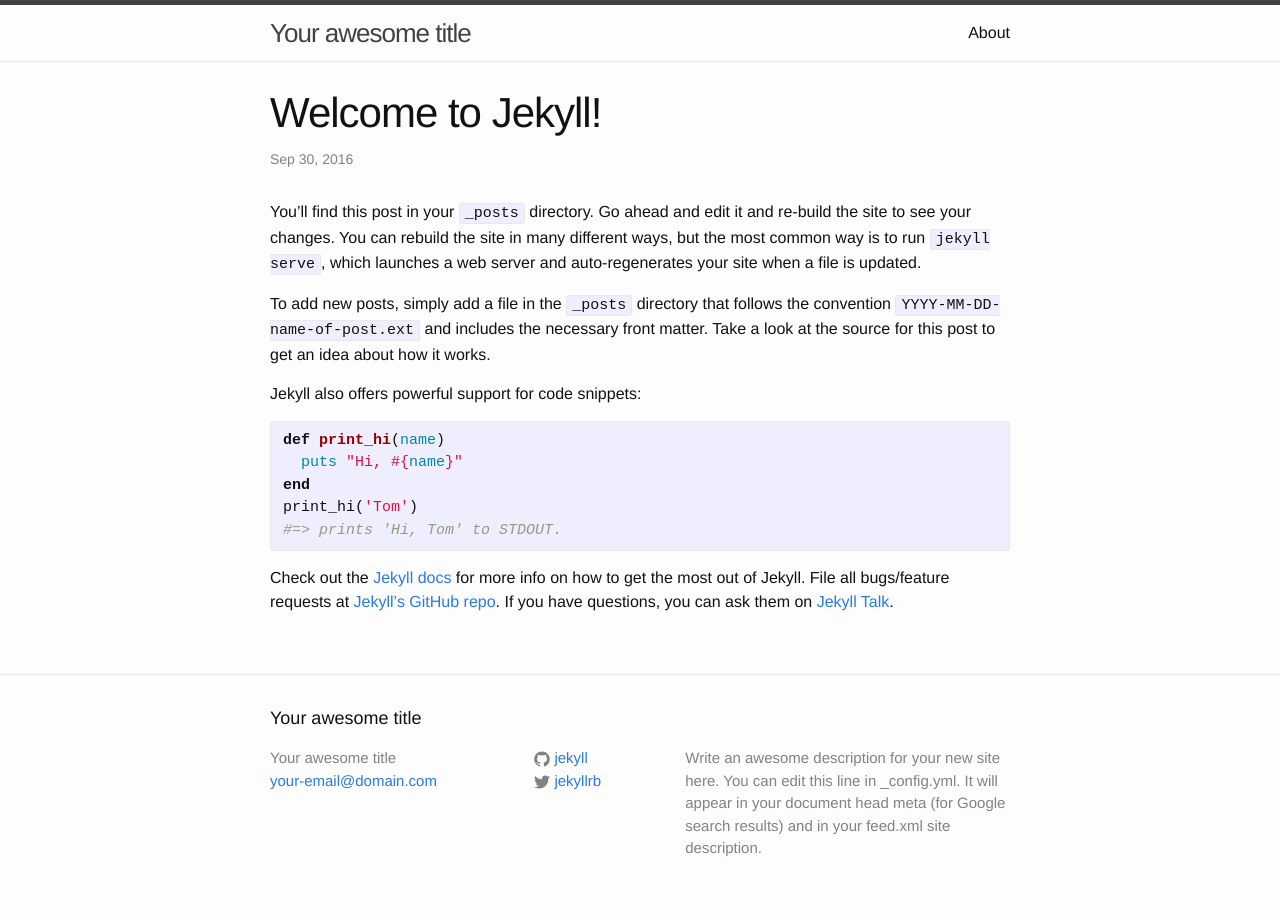
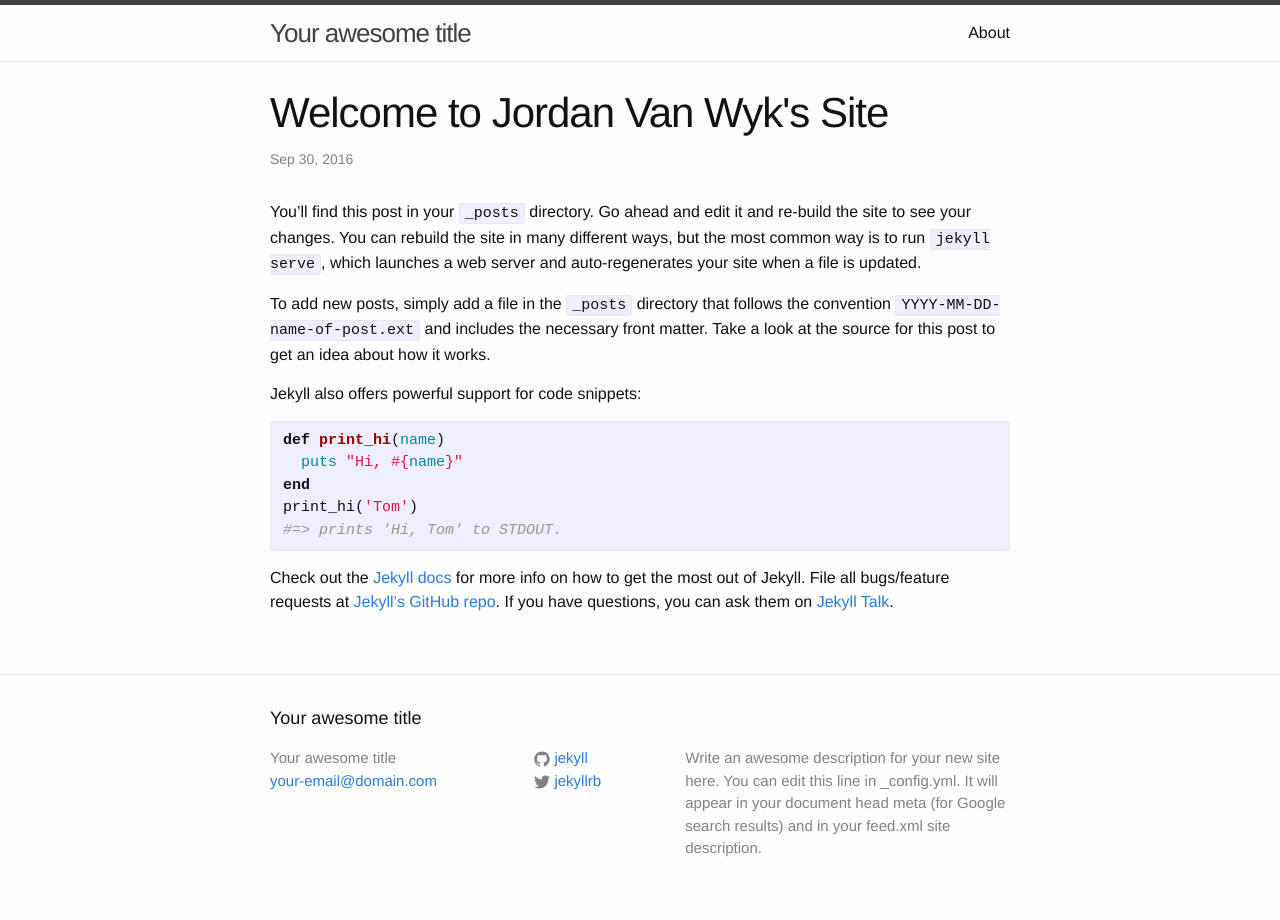
Before and after one commit to jordanvanwyk/jordanvanwyk.github.io, a Jekyll site: the page built from _posts/2016-09-29-welcome-to-jekyll.markdown, in a window 1280 px wide. Built offline with Jekyll 4.4.1, drawn with Linux system fonts in a browser that asks for light colours.

Commit message:
Update 2016-09-29-welcome-to-jekyll.markdown

```diff
--- a/_posts/2016-09-29-welcome-to-jekyll.markdown
+++ b/_posts/2016-09-29-welcome-to-jekyll.markdown
@@ -1,6 +1,6 @@
 ---
 layout: post
-title:  "Welcome to Jekyll!"
+title:  "Welcome to Jordan Van Wyk's Site"
 date:   2016-09-29 22:47:18 -0400
 categories: jekyll update
 ---
```
